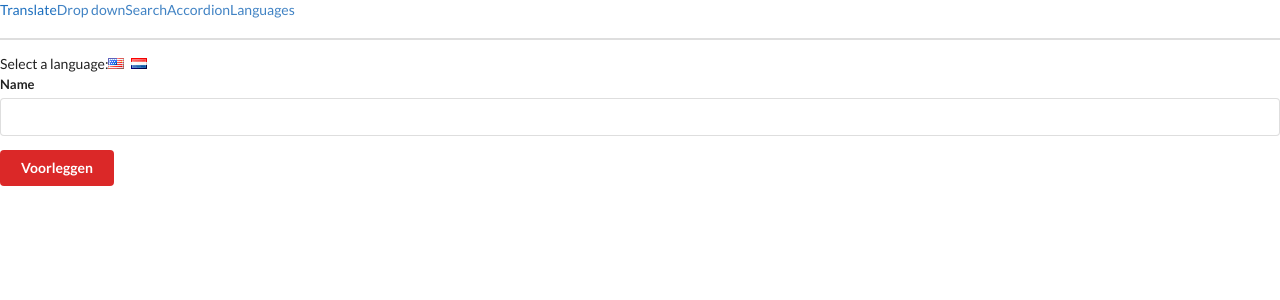
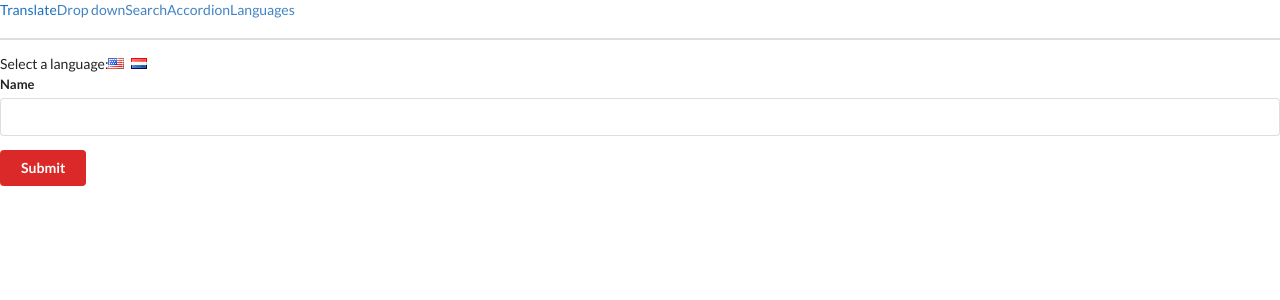
Before and after one commit to SamroodAli/react-widgets, a React (Create React App) app: page /languages in a window 1280 px wide. Shown: the top 300 px of the page. Built offline with nearby package versions, Linux system fonts and the light colour scheme.

Commit message:
Context:Use context in Button component to get current language state

```diff
--- a/src/components/Button.jsx
+++ b/src/components/Button.jsx
@@ -3,14 +3,14 @@
 import LanguageContext from "../contexts/LanguageContext";
 
 class Button extends React.Component {
-  renderSubmit(value) {
-    return value === "english" ? "Submit" : "Voorleggen";
+  renderSubmit(language) {
+    return language === "english" ? "Submit" : "Voorleggen";
   }
   renderButton(color) {
     return (
       <button className={`ui button ${color}`}>
         <LanguageContext.Consumer>
-          {(value) => this.renderSubmit(value)}
+          {({ language }) => this.renderSubmit(language)}
         </LanguageContext.Consumer>
       </button>
     );
```
